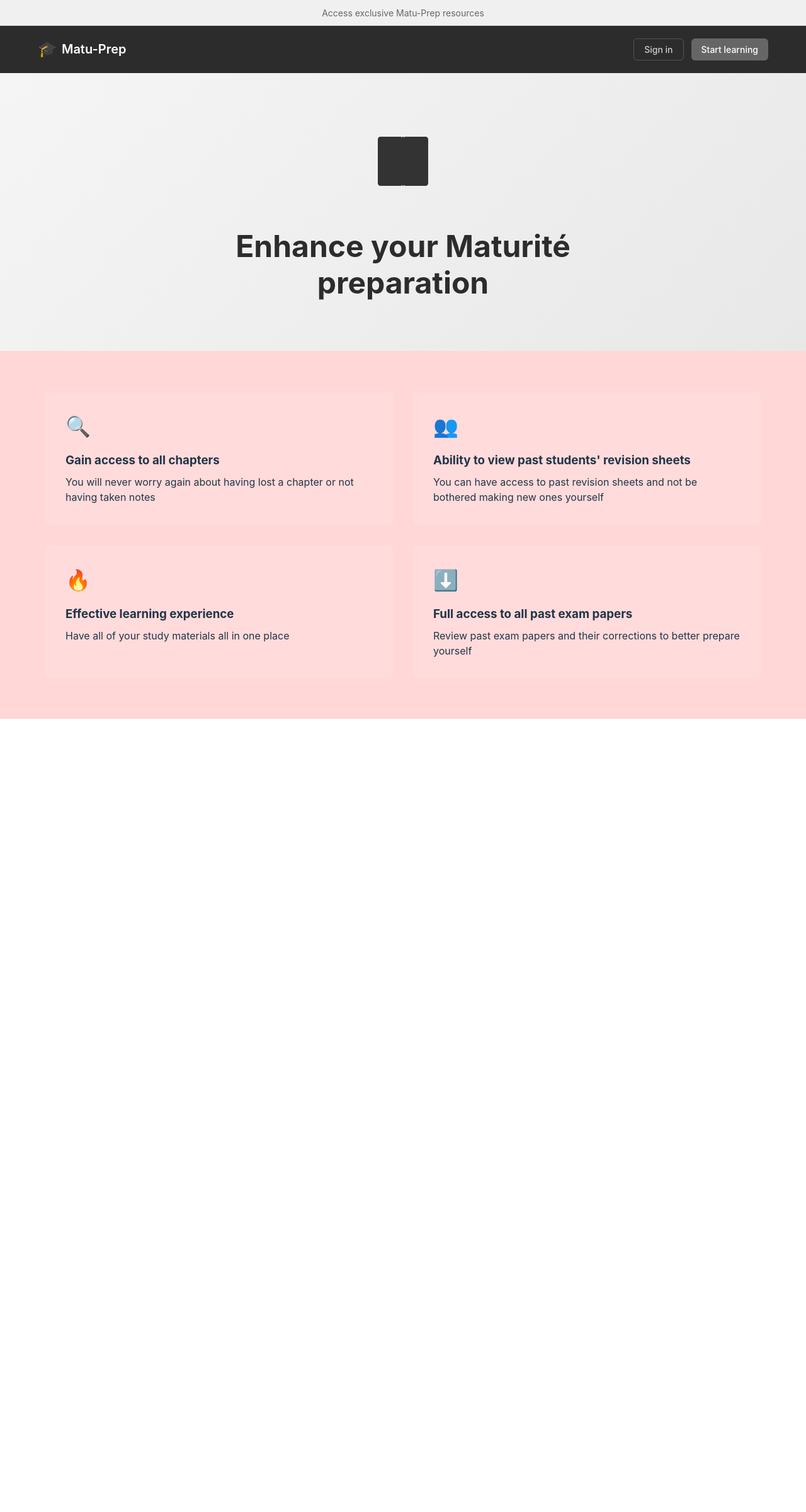
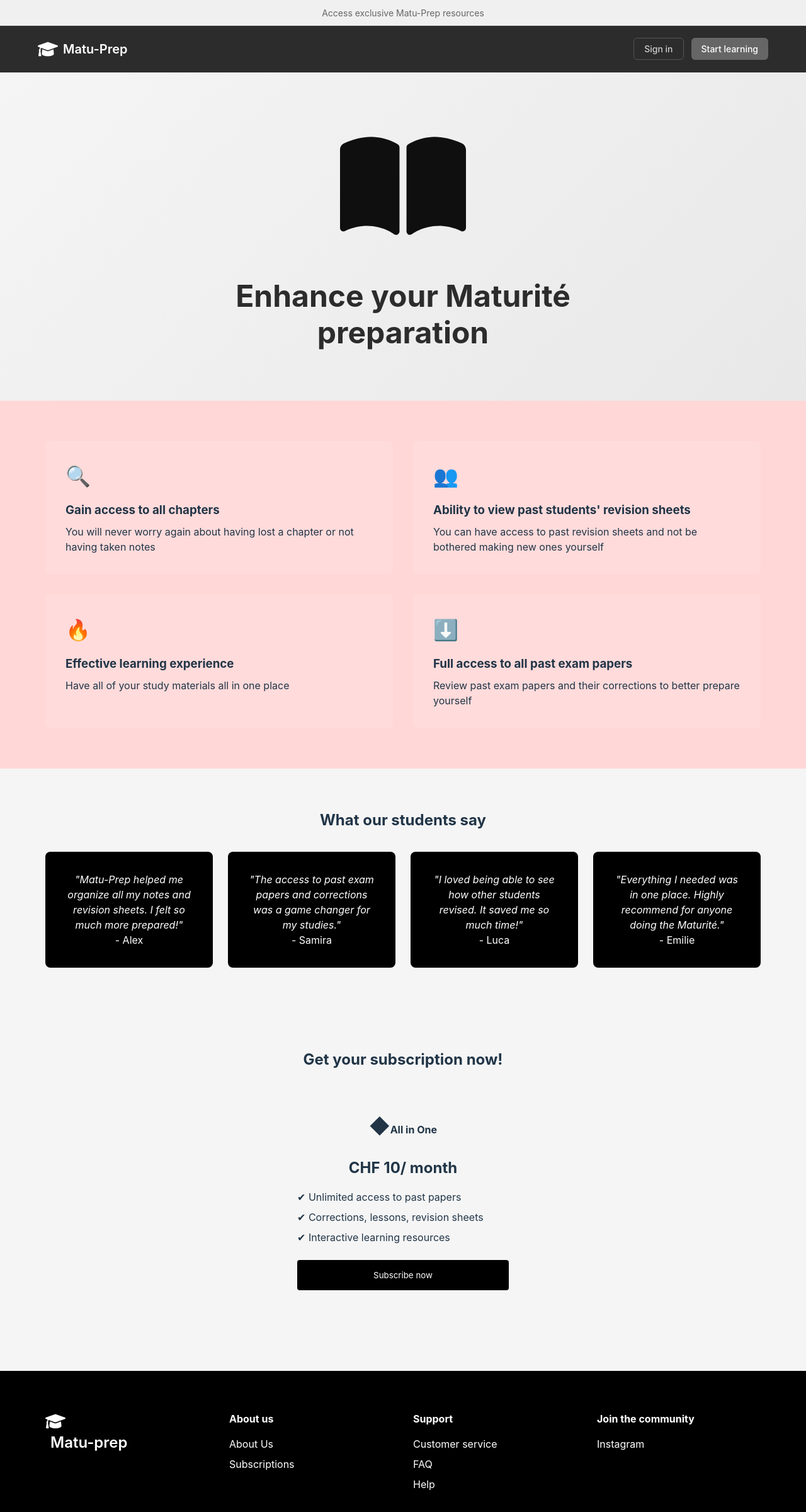
Before and after one commit to Anikrat12/matu-prep, a React (Vite) app: page / in a window 1280 px wide. Shown: the top 2400 px of the page at 63% size. Before the commit the page ends 1141 px from the top, so only its background shows below. Built offline with nearby package versions, Linux system fonts and the light colour scheme.

Commit message:
move to react

```diff
--- a/src/App.tsx
+++ b/src/App.tsx
@@ -1,81 +1,20 @@
 import './App.css';
+import Header from './components/Header';
+import HeroSection from './components/HeroSection';
+import FeaturesSection from './components/FeaturesSection';
+import TestimonialsSection from './components/TestimonialsSection';
+import SubscriptionSection from './components/SubscriptionSection';
+import Footer from './components/Footer';
 
 function App() {
   return (
     <div className='app'>
-      {/* Header Section */}
-      <header className='header'>
-        <div className='header-content'>
-          <div className='logo'>
-            <span className='logo-icon'>🎓</span>
-            <span className='logo-text'>Matu-Prep</span>
-          </div>
-          <div className='header-actions'>
-            <button className='sign-in-btn'>Sign in</button>
-            <button className='start-learning-btn'>Start learning</button>
-          </div>
-        </div>
-      </header>
-
-      {/* Hero Section */}
-      <main className='hero'>
-        <div className='hero-content'>
-          <div className='hero-icon'>
-            <svg
-              width='120'
-              height='120'
-              viewBox='0 0 120 120'
-              fill='none'
-              xmlns='http://www.w3.org/2000/svg'
-            >
-              <path
-                d='M20 25C20 22.7909 21.7909 21 24 21H56C58.2091 21 60 22.7909 60 25V95C60 97.2091 58.2091 99 56 99H24C21.7909 99 20 97.2091 20 95V25Z'
-                fill='currentColor'
-              />
-              <path
-                d='M60 25C60 22.7909 61.7909 21 64 21H96C98.2091 21 100 22.7909 100 25V95C100 97.2091 98.2091 99 96 99H64C61.7909 99 60 97.2091 60 95V25Z'
-                fill='currentColor'
-              />
-              <path
-                d='M60 21V99'
-                stroke='currentColor'
-                strokeWidth='2'
-              />
-            </svg>
-          </div>
-          <h1 className='hero-title'>
-            Enhance your Maturité
-            <br />
-            preparation
-          </h1>
-        </div>
-      </main>
-
-      {/* Features Section */}
-      <section className="features">
-        <div className="features-grid">
-          <div className="feature">
-            <div className="feature-icon">🔍</div>
-            <h3>Gain access to all chapters</h3>
-            <p>You will never worry again about having lost a chapter or not having taken notes</p>
-          </div>
-          <div className="feature">
-            <div className="feature-icon">👥</div>
-            <h3>Ability to view past students' revision sheets</h3>
-            <p>You can have access to past revision sheets and not be bothered making new ones yourself</p>
-          </div>
-          <div className="feature">
-            <div className="feature-icon">🔥</div>
-            <h3>Effective learning experience</h3>
-            <p>Have all of your study materials all in one place</p>
-          </div>
-          <div className="feature">
-            <div className="feature-icon">⬇️</div>
-            <h3>Full access to all past exam papers</h3>
-            <p>Review past exam papers and their corrections to better prepare yourself</p>
-          </div>
-        </div>
-      </section>
+      <Header />
+      <HeroSection />
+      <FeaturesSection />
+      <TestimonialsSection />
+      <SubscriptionSection />
+      <Footer />
     </div>
   );
 }
--- /dev/null
+++ b/src/components/FeaturesSection.tsx
@@ -0,0 +1,40 @@
+import React from 'react';
+
+const features = [
+  {
+    icon: '🔍',
+    title: 'Gain access to all chapters',
+    description: 'You will never worry again about having lost a chapter or not having taken notes',
+  },
+  {
+    icon: '👥',
+    title: `Ability to view past students' revision sheets`,
+    description: 'You can have access to past revision sheets and not be bothered making new ones yourself',
+  },
+  {
+    icon: '🔥',
+    title: 'Effective learning experience',
+    description: 'Have all of your study materials all in one place',
+  },
+  {
+    icon: '⬇️',
+    title: 'Full access to all past exam papers',
+    description: 'Review past exam papers and their corrections to better prepare yourself',
+  },
+];
+
+const FeaturesSection = () => (
+  <section className="features">
+    <div className="features-grid">
+      {features.map((feature, idx) => (
+        <div className="feature" key={idx}>
+          <div className="feature-icon">{feature.icon}</div>
+          <h3>{feature.title}</h3>
+          <p>{feature.description}</p>
+        </div>
+      ))}
+    </div>
+  </section>
+);
+
+export default FeaturesSection;
--- /dev/null
+++ b/src/components/Footer.tsx
@@ -0,0 +1,39 @@
+import React from 'react';
+
+const Footer = () => (
+  <footer className="footer">
+    <div className="footer-content">
+      <div className="footer-logo">
+        <span style={{display:'flex',alignItems:'center'}}>
+          <svg style={{color:'#fff',fill:'#fff',fontSize:'32px',width:'32px',height:'32px',verticalAlign:'middle'}} viewBox="0 0 640 512">
+            <path d="M623.1 136.9l-282.7-101.2c-13.73-4.91-28.7-4.91-42.43 0L16.05 136.9C6.438 140.4 0 149.6 0 160s6.438 19.65 16.05 23.09L76.07 204.6c-11.89 15.8-20.26 34.16-24.55 53.95C40.05 263.4 32 274.8 32 288c0 9.953 4.814 18.49 11.94 24.36l-24.83 149C17.48 471.1 25 480 34.89 480H93.11c9.887 0 17.41-8.879 15.78-18.63l-24.83-149C91.19 306.5 96 297.1 96 288c0-10.29-5.174-19.03-12.72-24.89c4.252-17.76 12.88-33.82 24.94-47.03l190.6 68.23c13.73 4.91 28.7 4.91 42.43 0l282.7-101.2C633.6 179.6 640 170.4 640 160S633.6 140.4 623.1 136.9zM351.1 314.4C341.7 318.1 330.9 320 320 320c-10.92 0-21.69-1.867-32-5.555L142.8 262.5L128 405.3C128 446.6 213.1 480 320 480c105.1 0 192-33.4 192-74.67l-14.78-142.9L351.1 314.4z"></path>
+          </svg>
+        </span>
+        <span style={{fontSize:'1.5rem',fontWeight:600,verticalAlign:'middle',marginLeft:8}}>Matu-prep</span>
+      </div>
+      <div className="footer-section">
+        <h4>About us</h4>
+        <ul>
+          <li><a href="#">About Us</a></li>
+          <li><a href="#">Subscriptions</a></li>
+        </ul>
+      </div>
+      <div className="footer-section">
+        <h4>Support</h4>
+        <ul>
+          <li><a href="#">Customer service</a></li>
+          <li><a href="#">FAQ</a></li>
+          <li><a href="#">Help</a></li>
+        </ul>
+      </div>
+      <div className="footer-section">
+        <h4>Join the community</h4>
+        <ul>
+          <li><a href="#">Instagram</a></li>
+        </ul>
+      </div>
+    </div>
+  </footer>
+);
+
+export default Footer;
--- /dev/null
+++ b/src/components/Header.tsx
@@ -0,0 +1,22 @@
+import React from 'react';
+
+const Header = () => (
+  <header className="header">
+    <div className="header-content">
+      <div className="logo">
+        <span className="logo-icon" style={{display:'flex',alignItems:'center'}}>
+          <svg style={{color:'#fff',fill:'#fff',fontSize:'32px',width:'32px',height:'32px',verticalAlign:'middle'}} viewBox="0 0 640 512">
+            <path d="M623.1 136.9l-282.7-101.2c-13.73-4.91-28.7-4.91-42.43 0L16.05 136.9C6.438 140.4 0 149.6 0 160s6.438 19.65 16.05 23.09L76.07 204.6c-11.89 15.8-20.26 34.16-24.55 53.95C40.05 263.4 32 274.8 32 288c0 9.953 4.814 18.49 11.94 24.36l-24.83 149C17.48 471.1 25 480 34.89 480H93.11c9.887 0 17.41-8.879 15.78-18.63l-24.83-149C91.19 306.5 96 297.1 96 288c0-10.29-5.174-19.03-12.72-24.89c4.252-17.76 12.88-33.82 24.94-47.03l190.6 68.23c13.73 4.91 28.7 4.91 42.43 0l282.7-101.2C633.6 179.6 640 170.4 640 160S633.6 140.4 623.1 136.9zM351.1 314.4C341.7 318.1 330.9 320 320 320c-10.92 0-21.69-1.867-32-5.555L142.8 262.5L128 405.3C128 446.6 213.1 480 320 480c105.1 0 192-33.4 192-74.67l-14.78-142.9L351.1 314.4z"></path>
+          </svg>
+        </span>
+        <span className="logo-text">Matu-Prep</span>
+      </div>
+      <div className="header-actions">
+        <button className="sign-in-btn">Sign in</button>
+        <button className="start-learning-btn">Start learning</button>
+      </div>
+    </div>
+  </header>
+);
+
+export default Header;
--- /dev/null
+++ b/src/components/HeroSection.tsx
@@ -0,0 +1,16 @@
+import React from 'react';
+
+const HeroSection = () => (
+  <main className="hero">
+    <div className="hero-content">
+      <div className="hero-icon">
+        <svg style={{color:'#0f0f0f',fill:'#0f0f0f',fontSize:'200px',width:'200px',height:'200px'}} viewBox="0 0 576 512">
+          <path d="M144.3 32.04C106.9 31.29 63.7 41.44 18.6 61.29c-11.42 5.026-18.6 16.67-18.6 29.15l0 357.6c0 11.55 11.99 19.55 22.45 14.65c126.3-59.14 219.8 11 223.8 14.01C249.1 478.9 252.5 480 256 480c12.4 0 16-11.38 16-15.98V80.04c0-5.203-2.531-10.08-6.781-13.08C263.3 65.58 216.7 33.35 144.3 32.04zM557.4 61.29c-45.11-19.79-88.48-29.61-125.7-29.26c-72.44 1.312-118.1 33.55-120.9 34.92C306.5 69.96 304 74.83 304 80.04v383.1C304 468.4 307.5 480 320 480c3.484 0 6.938-1.125 9.781-3.328c3.925-3.018 97.44-73.16 223.8-14c10.46 4.896 22.45-3.105 22.45-14.65l.0001-357.6C575.1 77.97 568.8 66.31 557.4 61.29z"></path>
+        </svg>
+      </div>
+      <h1 className="hero-title">Enhance your Maturité<br/>preparation</h1>
+    </div>
+  </main>
+);
+
+export default HeroSection;
--- /dev/null
+++ b/src/components/SubscriptionSection.tsx
@@ -0,0 +1,24 @@
+import React from 'react';
+
+const SubscriptionSection = () => (
+  <section className="subscription">
+    <h2 className="subscription-title">Get your subscription now!</h2>
+    <div className="subscription-content">
+      <div className="pricing-card">
+        <div className="pricing-header">
+          <span className="pricing-icon">◆</span>
+          <span className="pricing-title"><b>All in One</b></span>
+        </div>
+        <div className="price">CHF 10/ month</div>
+        <ul className="features-list">
+          <li>✔ Unlimited access to past papers</li>
+          <li>✔ Corrections, lessons, revision sheets</li>
+          <li>✔ Interactive learning resources</li>
+        </ul>
+        <button className="subscribe-button">Subscribe now</button>
+      </div>
+    </div>
+  </section>
+);
+
+export default SubscriptionSection;
--- /dev/null
+++ b/src/components/TestimonialsSection.tsx
@@ -0,0 +1,36 @@
+import React from 'react';
+
+const testimonials = [
+  {
+    quote: '"Matu-Prep helped me organize all my notes and revision sheets. I felt so much more prepared!"',
+    name: 'Alex',
+  },
+  {
+    quote: '"The access to past exam papers and corrections was a game changer for my studies."',
+    name: 'Samira',
+  },
+  {
+    quote: '"I loved being able to see how other students revised. It saved me so much time!"',
+    name: 'Luca',
+  },
+  {
+    quote: '"Everything I needed was in one place. Highly recommend for anyone doing the Maturité."',
+    name: 'Emilie',
+  },
+];
+
+const TestimonialsSection = () => (
+  <section className="testimonials">
+    <h2>What our students say</h2>
+    <div className="testimonials-grid">
+      {testimonials.map((t, idx) => (
+        <div className="testimonial" key={idx}>
+          <blockquote>{t.quote}</blockquote>
+          <div>- {t.name}</div>
+        </div>
+      ))}
+    </div>
+  </section>
+);
+
+export default TestimonialsSection;
```
